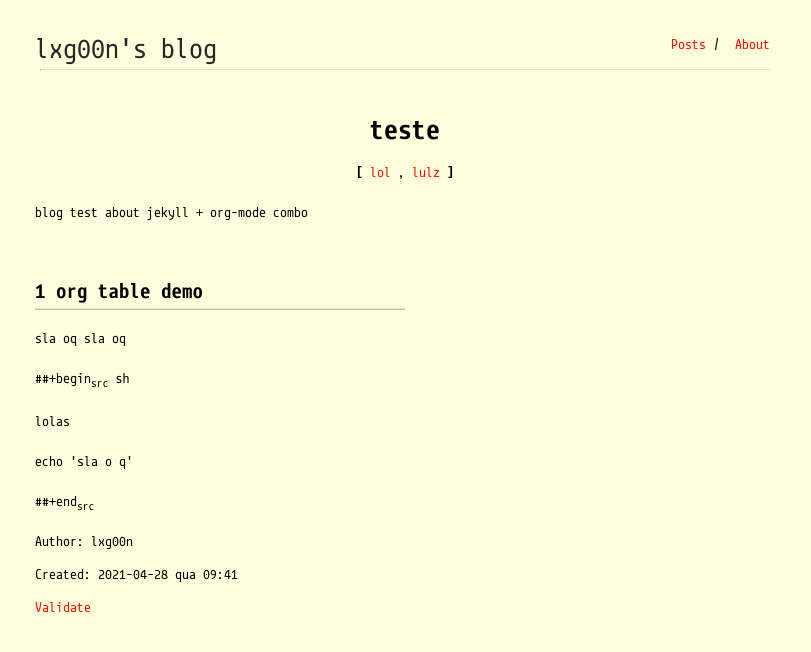
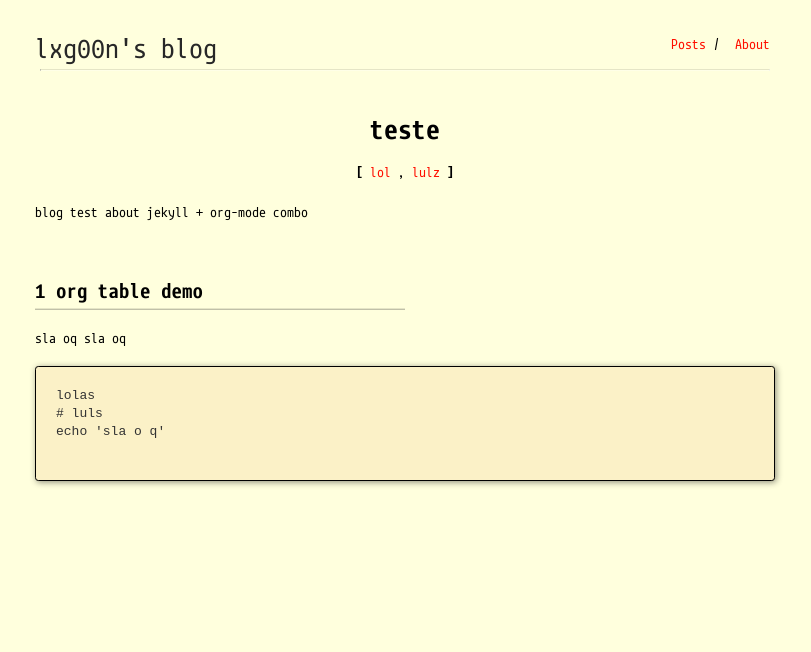
Before and after one commit to lag00n/lag00n.github.io, a Jekyll site: the page built from _cool_posts/test.html, in a window 1280 px wide. Shown: the top 652 px of the page, without its empty margins (235-1046 px from the left). Built offline with Jekyll 4.4.1, drawn with Linux system fonts in a browser that asks for light colours.

Commit message:
qua abr 28 09:49:54 -03 2021

```diff
--- a/_cool_posts/test.html
+++ b/_cool_posts/test.html
@@ -10,35 +10,23 @@ tags: [lol, lulz]
 blog test about jekyll + org-mode combo
 </p>
 
-<div id="outline-container-org011b0eb" class="outline-2">
-<h2 id="org011b0eb"><span class="section-number-2">1</span> org table demo</h2>
+<div id="outline-container-org618c8f9" class="outline-2">
+<h2 id="org618c8f9"><span class="section-number-2">1</span> org table demo</h2>
 <div class="outline-text-2" id="text-1">
 <p>
 sla oq sla oq
 </p>
 
-<p>
-##+begin<sub>src</sub>  sh
-</p>
+<div class="org-src-container">
+<pre class="src src-sh">
+lolas
+# luls
+echo 'sla o q'
 
-<p>
-lolas
-</p>
-
-<p>
-echo 'sla o q'
-</p>
-
-<p>
-##+end<sub>src</sub>
-</p>
+</pre>
 </div>
 </div>
 </div>
-<div id="postamble" class="status">
-<p class="author">Author: lxg00n</p>
-<p class="date">Created: 2021-04-28 qua 09:41</p>
-<p class="validation"><a href="http://validator.w3.org/check?uri=referer">Validate</a></p>
 </div>
 </body>
 </html>
--- a/_cool_posts/test.org
+++ b/_cool_posts/test.org
@@ -10,14 +10,14 @@ tags: [lol, lulz]
 
 blog test about jekyll + org-mode combo
 
-** org table demo
+* org table demo
 
 sla oq sla oq
 
-##+begin_src  sh
+#+begin_src  sh
 
 lolas
 # luls
 echo 'sla o q'
 
-##+end_src
+#+end_src
```
